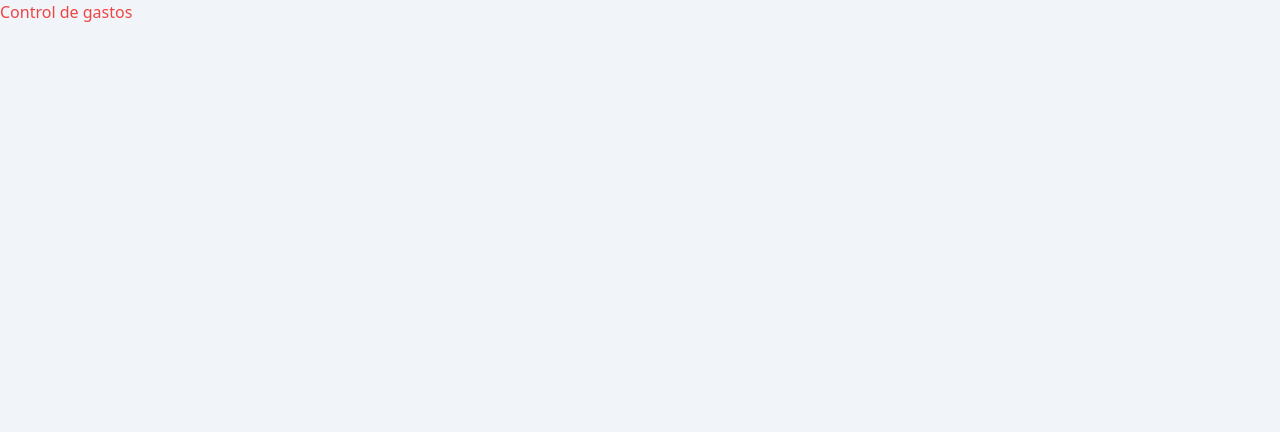
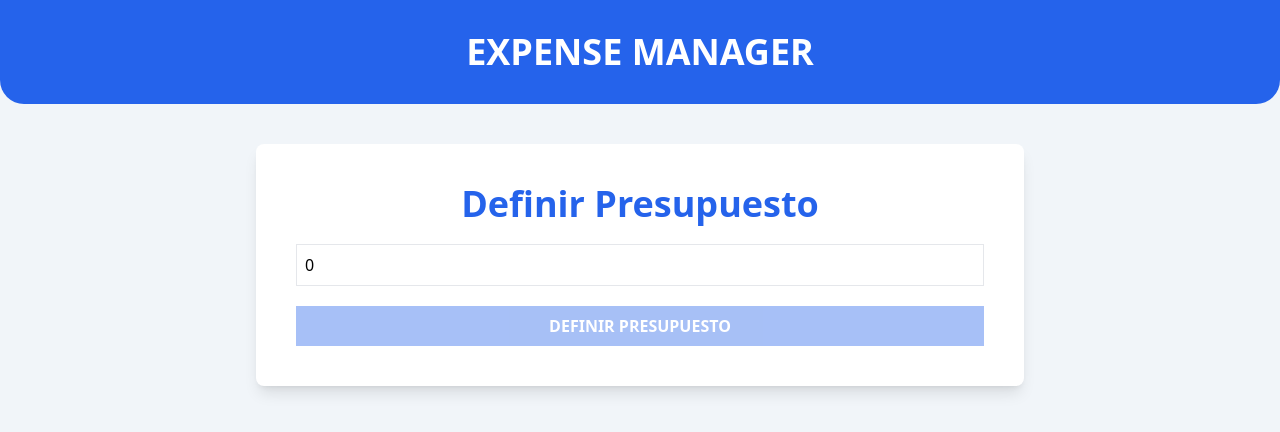
Before and after one commit to NunezGabriel/expense-manager, a React (Vite) app: page / in a window 1280 px wide. Shown: the top 432 px of the page. Built offline with nearby package versions, Linux system fonts and the light colour scheme.

Commit message:
add: BudgetForm component + form validation

```diff
--- a/src/App.tsx
+++ b/src/App.tsx
@@ -1,7 +1,16 @@
+import BudgetForm from "./components/BudgetForm";
+
 function App() {
   return (
     <>
-      <h1 className="text-red-500">Control de gastos</h1>
+      <header className="bg-blue-600 py-8 max-h-72 rounded-b-3xl ">
+        <h1 className="uppercase text-center font-black text-4xl text-white">
+          Expense Manager
+        </h1>
+      </header>
+      <div className="max-w-3xl mx-auto bg-white shadow-lg rounded-lg mt-10 p-10">
+        <BudgetForm />
+      </div>
     </>
   );
 }
--- /dev/null
+++ b/src/components/BudgetForm.tsx
@@ -0,0 +1,45 @@
+import { useMemo, useState } from "react";
+
+const BudgetForm = () => {
+  // Este componente es el formulario donde el usuario define su presupuesto
+  const [budget, setBudget] = useState(0);
+
+  const handleChange = (e: React.ChangeEvent<HTMLInputElement>) => {
+    //Funcion para atrapar el valor del presupuesto
+    setBudget(e.target.valueAsNumber);
+  };
+
+  const isValid = useMemo(() => {
+    // Esta funcion valida que budget no sea Nan y que sea mayor que 0
+    // usamos memo para un mejor rendimiento
+    return isNaN(budget) || budget <= 0;
+  }, [budget]);
+
+  return (
+    <form action="" className="space-y-5">
+      <div className="flex flex-col space-y-5">
+        <label
+          htmlFor="budget"
+          className="text-4xl text-blue-600 font-bold text-center"
+        >
+          Definir Presupuesto
+        </label>
+        <input
+          type="number"
+          className="w-full bg-white border border-gray-200 p-2 "
+          placeholder="Define tu presupuesto"
+          name="budget"
+          value={budget}
+          onChange={handleChange}
+        />
+      </div>
+      <input
+        type="submit"
+        value={"Definir Presupuesto"}
+        className="bg-blue-600 hover:bg-blue-700 cursor-pointer w-full p-2 text-white font-black uppercase disabled:opacity-40" // Si el boton es disable se aplica un ioacity de 40
+        disabled={isValid} // si es true se le aplica desable al boton
+      />
+    </form>
+  );
+};
+export default BudgetForm;
```
